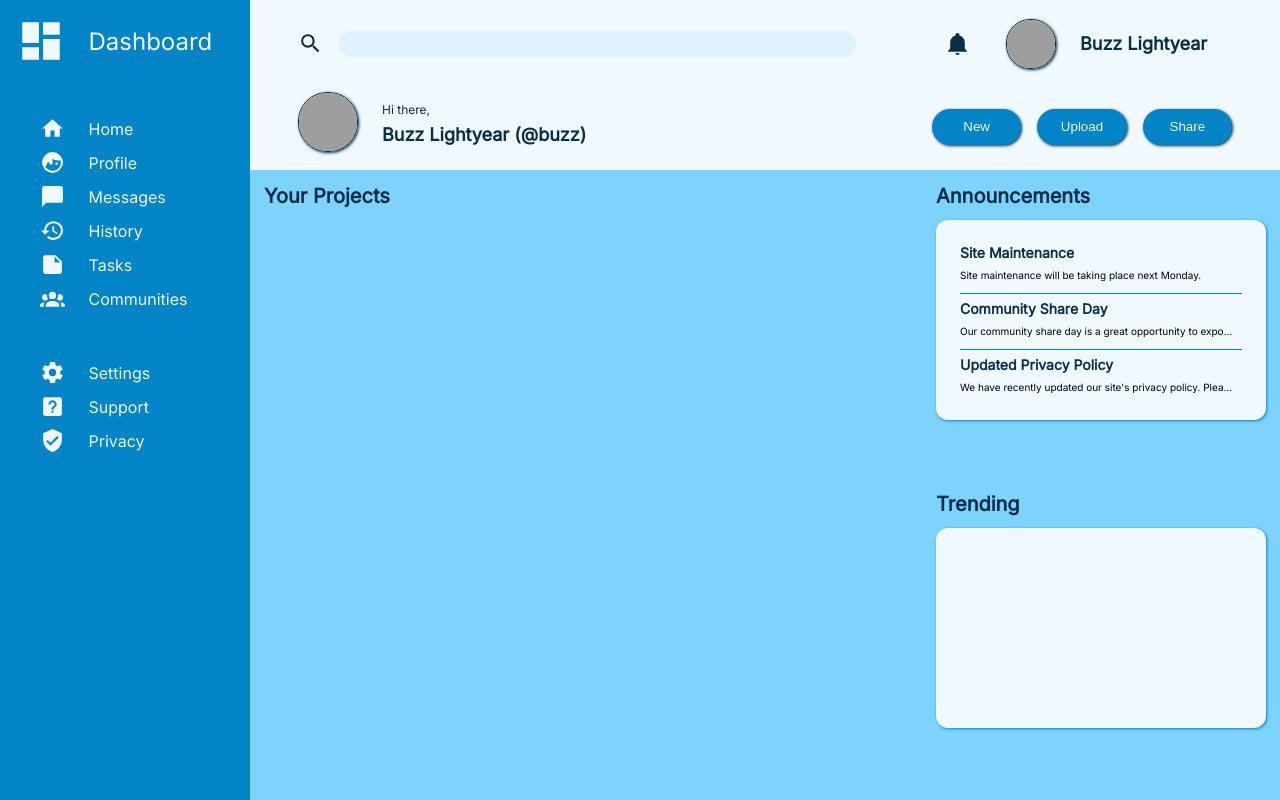
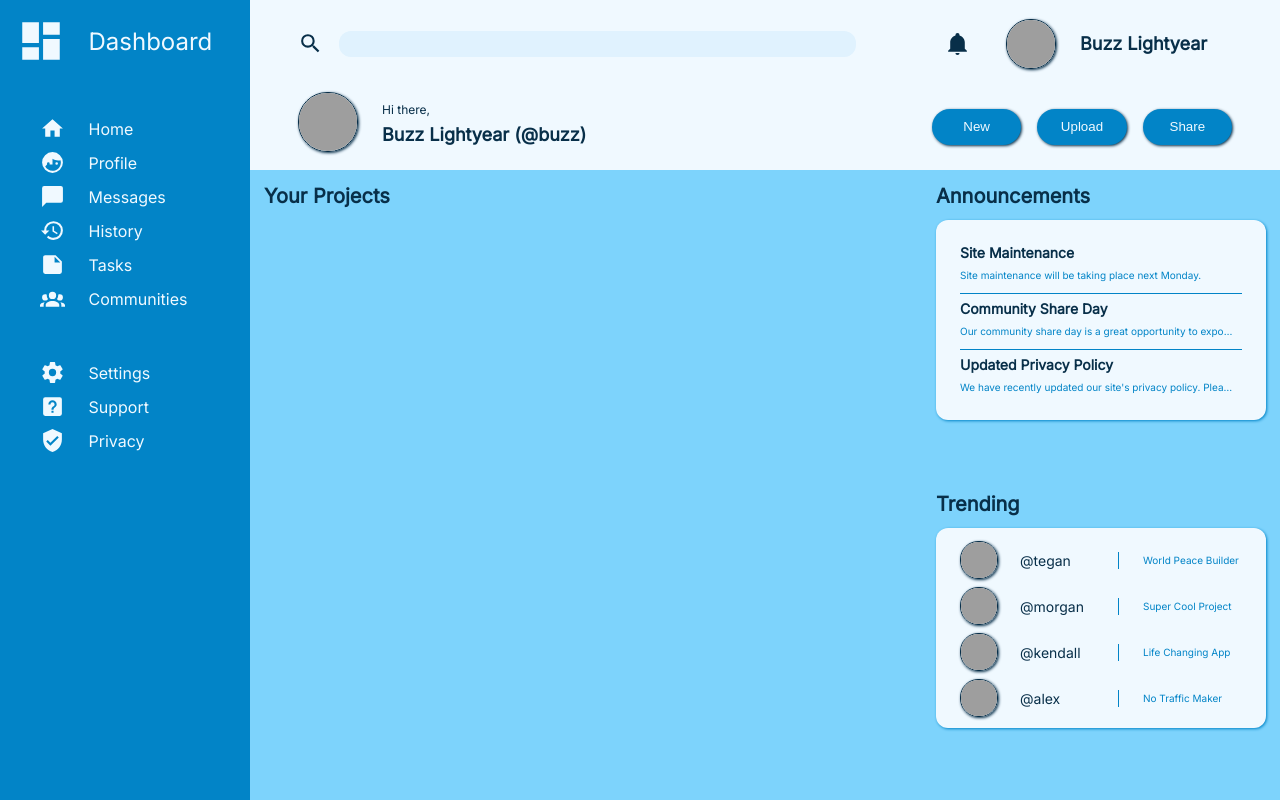
Before and after one commit to danielkurtsawyer/odin-admin-dashboard, a plain HTML site: page index.html in a window 1280 px wide. Drawn offline with Linux system fonts and the light colour scheme; grey boxes are pictures that could not be loaded.

Commit message:
Complete trending section

```diff
--- a/index.html
+++ b/index.html
@@ -108,7 +108,28 @@
             </div>
             <div class="trending">
                 <div class="label">Trending</div>
-                <div class="trending-list"></div>
+                <div class="trending-list">
+                    <div class="trending-item">
+                        <img src="https://cc-prod.scene7.com/is/image/CCProdAuthor/What-is-Stock-Photography_P1_mobile?$pjpeg$&jpegSize=200&wid=720" alt="username" class="avatar">
+                        <div class="trending-user">@tegan</div>
+                        <div class="trending-project">World Peace Builder</div>
+                    </div>
+                    <div class="trending-item">
+                        <img src="https://hips.hearstapps.com/hmg-prod/images/dog-puns-1581708208.jpg?crop=1xw:0.84375xh;center,top" alt="username" class="avatar">
+                        <div class="trending-user">@morgan</div>
+                        <div class="trending-project">Super Cool Project</div>
+                    </div>
+                    <div class="trending-item">
+                        <img src="https://joyrideharness.com/cdn/shop/articles/AdobeStock_274099078.jpg?v=1620400547" alt="username" class="avatar">
+                        <div class="trending-user">@kendall</div>
+                        <div class="trending-project">Life Changing App</div>
+                    </div>
+                    <div class="trending-item">
+                        <img src="https://hips.hearstapps.com/hmg-prod/images/funny-dog-instagram-captions-1627573291.png" alt="username" class="avatar">
+                        <div class="trending-user">@alex</div>
+                        <div class="trending-project">No Traffic Maker</div>
+                    </div>
+                </div>
             </div>
         </div>
 
--- a/style.css
+++ b/style.css
@@ -232,7 +232,6 @@ input[type="text"]{
     height:200px;
     box-sizing: border-box;
     box-shadow: 1px 1px 3px var(--dark-color);
-    padding: 24px;
     margin-top: 12px;
 
     border-radius: 12px;
@@ -242,6 +241,7 @@ input[type="text"]{
 }
 
 .announcement-list{
+    padding: 24px;
     grid-template-rows: 50px 50px 50px;
     gap: 6px;
 }
@@ -268,4 +268,36 @@ input[type="text"]{
     white-space: nowrap;
     text-overflow: ellipsis;
     max-width: 275px;
+    color: var(--dark-color);
 }
+
+.trending-list{
+    padding: 12px 24px;
+    grid-template-rows: repeat(4, 40px);
+    gap: 6px;
+}
+
+.trending-item{
+    display: grid;
+    grid-template-columns: 36px 1fr 1fr;
+    column-gap: 24px;
+
+    align-items:center;
+}
+
+.trending-item .avatar{
+    height: 36px;
+    width: 36px;
+    border-radius: 18px;
+}
+
+.trending-user{
+    font-size: 14px;
+    color: var(--darkest-color);
+    border-right: 1px solid var(--dark-color);
+}
+
+.trending-project{
+    font-size: 10px;
+    color: var(--dark-color)
+}
```
